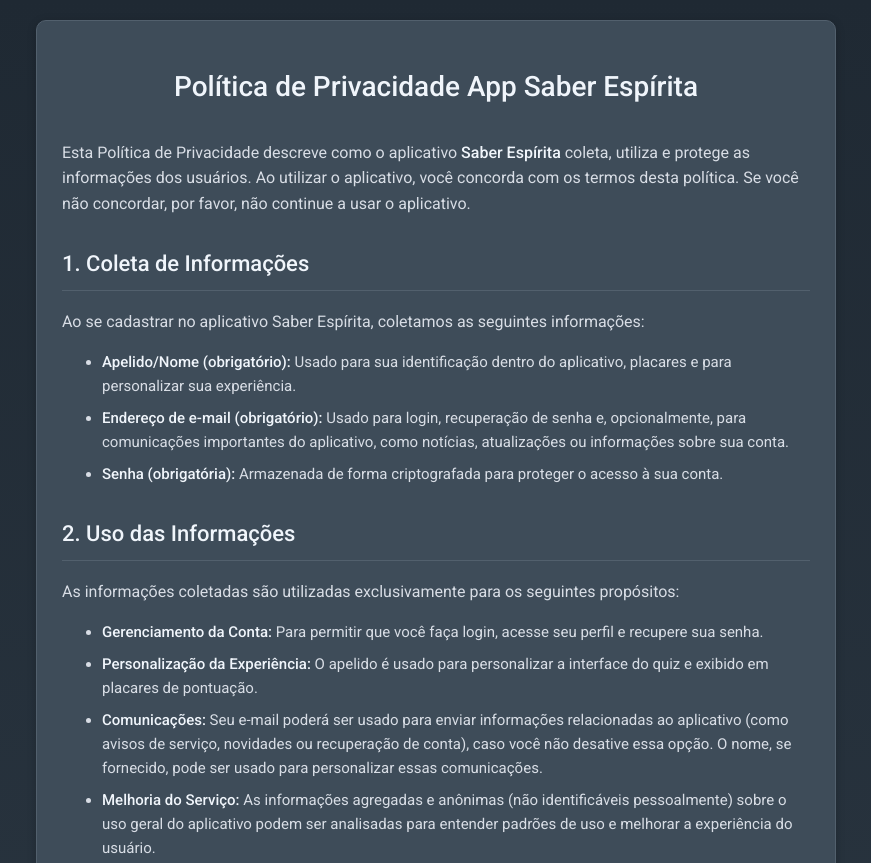
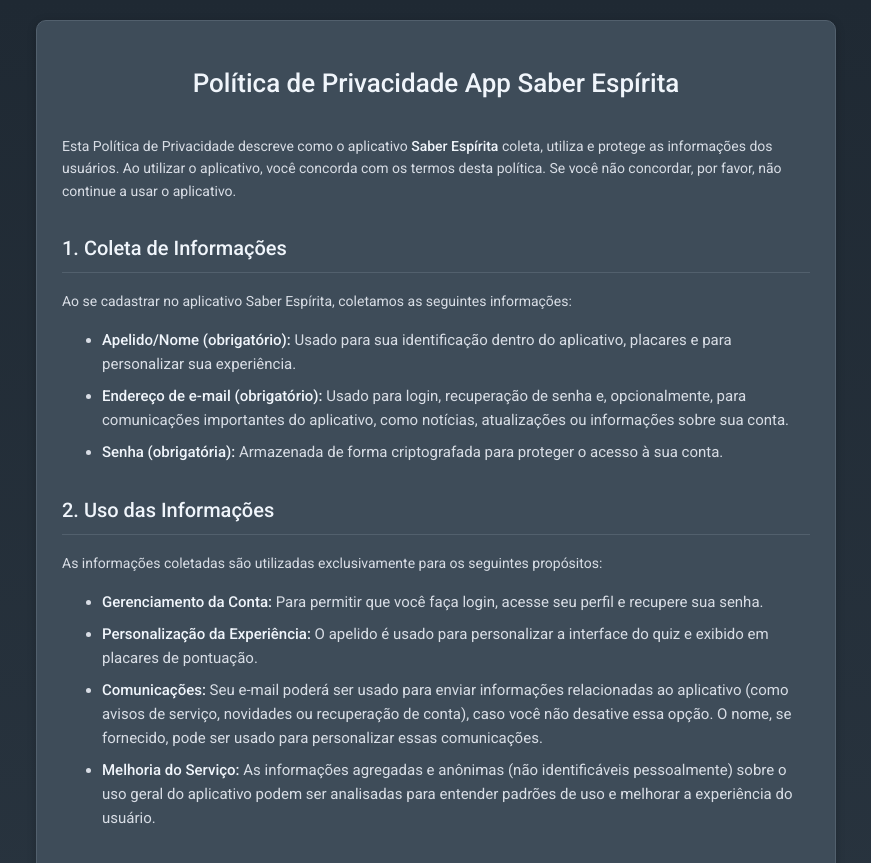
Before and after one commit to KleiserNairobi/SaberEspirita, a plain HTML site: page index.html in a window 1280 px wide. Shown: the top 863 px of the page, without its empty margins (204-1075 px from the left). Drawn offline with Linux system fonts and the light colour scheme.

Commit message:
ajuste tamanho fonte

```diff
--- a/index.html
+++ b/index.html
@@ -24,20 +24,20 @@
         color: #f0f5fb; /* titleBold */
         text-align: center;
         margin-bottom: 30px;
-        font-size: 28px;
+        font-size: 26px;
         font-weight: 500;
       }
       h2 {
         color: #f0f5fb; /* titleBold */
         margin-top: 30px;
         padding-bottom: 8px;
-        font-size: 22px;
+        font-size: 20px;
         font-weight: 500;
         border-bottom: 1px solid #52606d; /* optionNormalBorder */
       }
       p {
         margin-bottom: 16px;
-        font-size: 16px;
+        font-size: 14px;
       }
       ul {
         list-style-type: disc;
```
